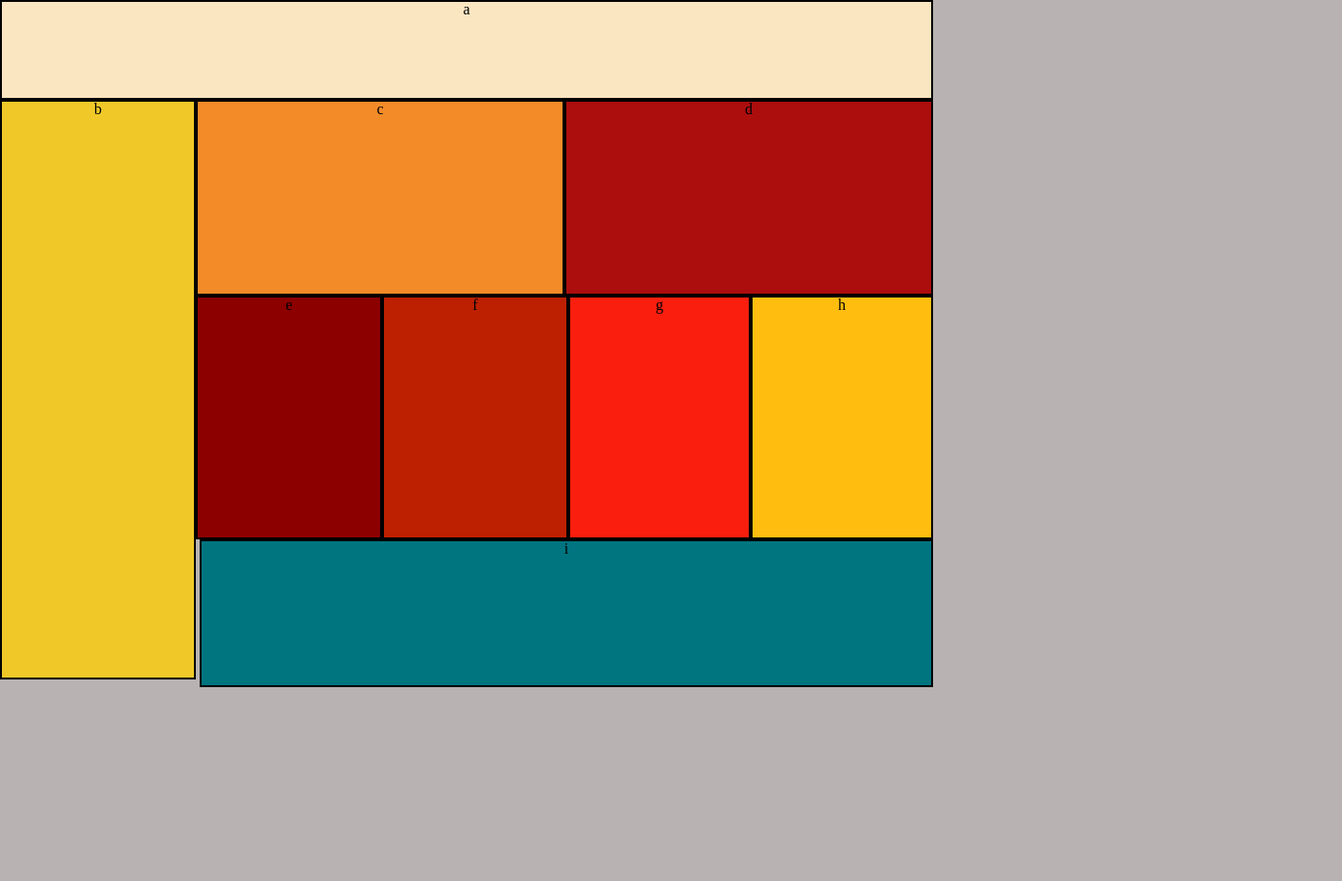
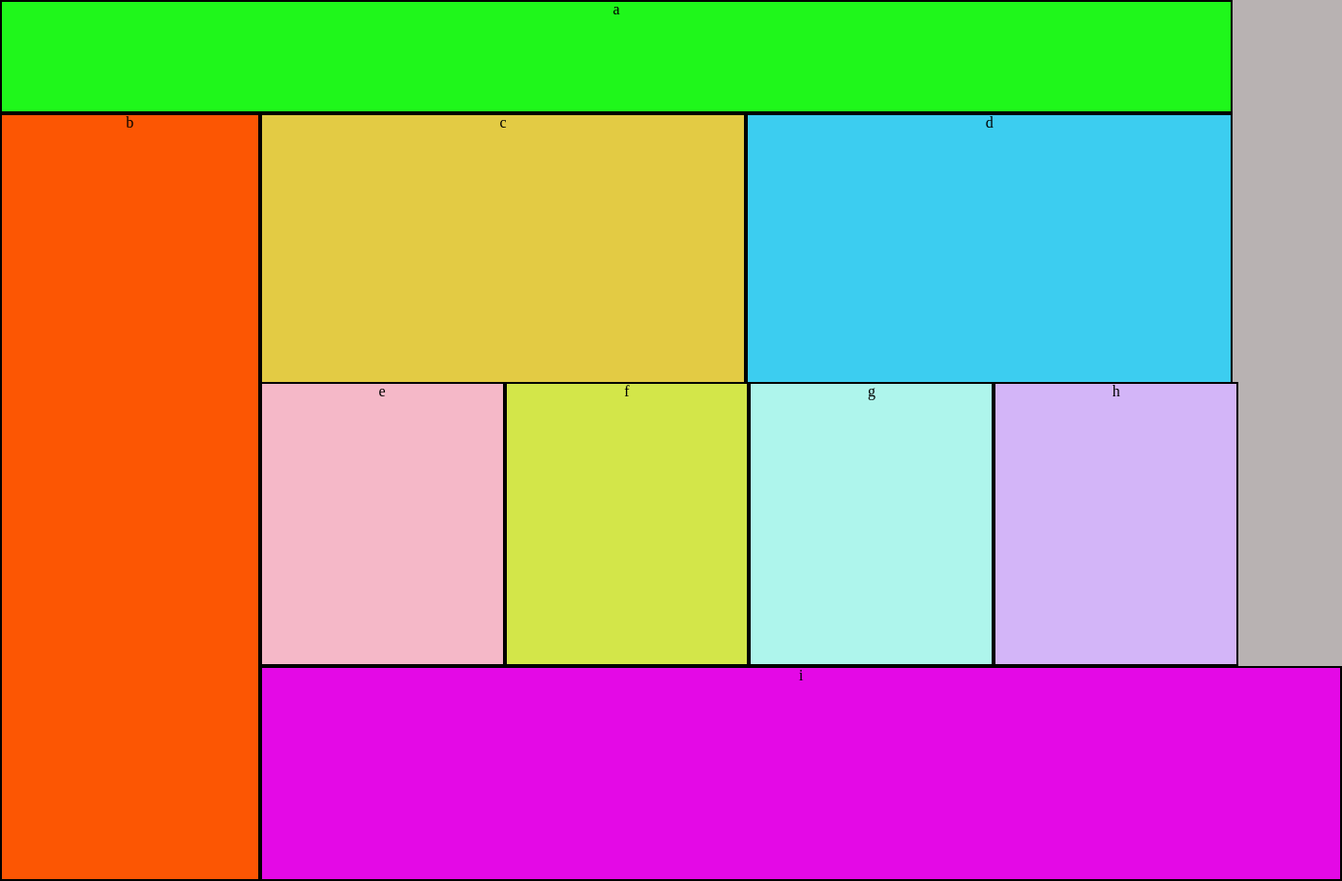
Before and after one commit to moh-ash96/lab-01, a plain HTML site: page index.html in a window 1280 px wide. Shown: the whole page at 96% size, 1398 px wide, since content can reach past the window. Before the commit the page ends 800 px from the top, so only its background shows below. Drawn offline with Linux system fonts and the light colour scheme.

Commit message:
flex and RWD

```diff
--- a/index.html
+++ b/index.html
@@ -12,33 +12,45 @@
 </head>
 
 <body>
-    <header>
     <h1>a</h1>
+
+
+    <div id="container">
             <!-- <hr> -->
 
+            <!-- <hr> -->
+
+            <div id="allButAb">
                 <nav>b</nav>
-        <!-- <hr> -->
-    </header>
-    <main>
+
+            <div id="cd-container">
 
                 <div id="c-box">c</div>
                 <!-- <hr> -->
 
                 <div id="d-box">d</div>
                 <!-- <hr> -->
+            </div>
 
             <div id="e-h-container">
+                <div id="ef-container">
                     <div id="e-box" class="inside-box">e</div>
                     <div id="f-box" class="inside-box">f</div>
-            <!-- <hr> -->
+                </div>
+
+                <div id="gh-container">
                     <div id="g-box" class="inside-box">g</div>
                     <div id="h-box" class="inside-box">h</div>
                 </div>
+                </div>
 
-    </main>
+
+
                 <!-- <hr> -->
                 <footer>i</footer>
+            </div>
 
+            </div>
         </body>
 
         </html>
--- a/styles/base.css
+++ b/styles/base.css
@@ -1,50 +1,99 @@
 html,
 body {
-  width: 488px;
+  width: 100%;
+  height: 100%;
   background-color: rgb(184, 178, 178);
   text-align: center;
 }
 @media screen and (min-width: 768px) {
   html,
   body {
-    width: 972px;
+    width: 100%;
+  }
+}
+#container{
+  display: flex;
+  flex-direction: column;
+  width: 100%;
+  height: 100%;
+}
+@media screen and (min-width: 768px) {
+  #container{
+    display: flex;
+    flex-direction: column;
+    width: 100%;
+    height: 100%;
   }
 }
 
 h1 {
-  height: 75px;
+  width: 100%;
+  height: 7.85%;
   border: solid 2px black;
   background-color: #0e00fa;
 }
 @media screen and (min-width: 768px) {
   h1 {
-    height: 100px;
+    height: 14.286%;
     background-color: #fbe6c2;
   }
 }
+@media screen and (min-width: 1024px) {
+  h1 {
+    background-color: #1ff71b;
+
+  }
+}
+
 nav {
-  height: 150px;
+  width: 100%;
+  height: 15.7%;
   border: solid 2px black;
   background-color: #0b63de;
 }
 @media screen and (min-width: 768px) {
     nav{
-        width: 200px;
-        height: 600px;
-        float: left;
+        width: 20.833%;
+        height: 100%;
+        /* float: left; */
         background-color: #f0c929;
     }
 }
+@media screen and (min-width: 1024px) {
+  nav{
+     background-color: #fc5603;
+  }
+}
+
+#allButAb{
+  height: 100%;
+  width: 100%;
+}
+
+@media screen and (min-width: 768px){
+  #allButAb{
+    display: flex;
+    flex-direction: column;
+    flex-wrap: wrap;
+  }
+}
 
 footer {
-  height: 80px;
+  width: 100%;
+  height: 8.377%;
   border: solid 2px black;
   background-color: #0dff2b;
+  margin-bottom: -9px;
 }
 @media screen and (min-width: 768px) {
     footer{
-        height: 150px;
-        width: 760px;
+        height: 27.4286%;
+        width: 87.7916%;
         background-color: #007580;
     }
 }
+@media screen and (min-width: 1024px) {
+  footer{
+     background-color: #e409e6;
+  }
+}
--- a/styles/layout.css
+++ b/styles/layout.css
@@ -1,80 +1,104 @@
+#cd-container{
+display: flex;
+width: 100%;
+height: 26%;
+flex-direction: column;
+}
+@media screen and (min-width: 768px){
+    #cd-container{
+        display: flex;
+        width: 79.166%;
+        height: 35%;
+        flex-direction: row;
+        }
+}
 #c-box{
-    height: 125px;
+    width: 100%;
+    height: 50%;
     border: solid 2px black;
     background-color: #00D8F5;
 }
-@media screen and (min-width: 768px) {
+@media screen and (min-width: 768px){
     #c-box{
-        height: 200px;
-        width: 380px;
-        float: left;
+        height: 100%;
+        width: 50%;
         background-color: #f48b29;
     }
 }
+@media screen and (min-width: 1024px){
+    #c-box{
+        background-color: #e3cb44;
+    }
+}
  #d-box{
-    height: 125px;
+    width: 100%;
+    height: 50%;
     border: solid 2px black;
     background-color: #0BDE8F;
 }
-@media screen and (min-width: 768px) {
+@media screen and (min-width: 768px){
     #d-box{
-        height: 200px;
-        width: 380px;
-        float: right;
+        height: 100%;
+        width: 50%;
         background-color: #ac0d0d;
+    }
+}
+@media screen and (min-width: 1024px){
+    #d-box{
+        background-color: #3ccdf0;
     }
 }
 
 
 #e-h-container{
-    height: 500px;
-    /* border: solid 2px black; */
+    display: flex;
+    flex-wrap: wrap;
+    width: 100%;
+    height: 52.356%;
 
 }
-@media screen and (min-width: 768px) {
+@media screen and (min-width: 768px){
     #e-h-container{
-        height: 250px;
-        width: 972px;
-        /* display: inline-block; */
+        height: 37%;
+        width: 79.66%;
+        flex-direction: row;
 
     }
 }
 
-.inside-box{
-    width: 240px;
-    height: 250px;
-    border: solid 2px black;
+#ef-container, #gh-container{
+    display: flex;
+    flex-direction: row;
+    width: 100.5%;
+    height: 50%;
 }
-@media screen and (min-width: 768px) {
-    .inside-box{
-        height: 250px;
-        width: 186px;
 
+@media screen and (min-width: 768px){
+    #ef-container, #gh-container{
+        width: 50%;
+        height: 100%;
     }
 }
+#e-box, #g-box{
+    border: solid 2px black;
+    width: 50%;
 
-#e-box, #g-box{
-    float: left;
-    border: solid 2px black;
 }
 
 
 #f-box, #h-box{
-    float: right;
     border: solid 2px black;
+    width: 50%;
 }
 
 @media screen and (min-width: 768px) {
     #e-box, #f-box{
-        float: left;
         border: solid 2px black;
-        width: 190px;
     }
 }
 
 @media screen and (min-width: 768px) {
     #h-box{
-        /* float: right; */
         border: solid 2px black;
         margin-right: 0px;
 
@@ -90,6 +114,11 @@
         background-color: #8c0000;
     }
 }
+@media screen and (min-width: 1024px){
+    #e-box{
+        background-color: #f5b8c8;
+    }
+}
 
 #f-box{
     background-color: #0ca168;
@@ -100,12 +129,22 @@
         background-color: #bd2000;
     }
 }
+@media screen and (min-width: 1024px){
+    #f-box{
+        background-color: #d3e649;
+    }
+}
 #g-box{
     background-color: #FFF800;
 }
 @media screen and (min-width: 768px){
     #g-box{
         background-color: #fa1e0e;
+    }
+}
+@media screen and (min-width: 1024px){
+    #g-box{
+        background-color: #aef5ec;
     }
 }
 #h-box{
@@ -116,9 +155,8 @@
         background-color: #ffbe0f;
     }
 }
-
-@media screen and (min-width: 768px) {
-    footer{
-        float: right;
+@media screen and (min-width: 1024px){
+    #h-box{
+        background-color: #d3b5f8;
     }
 }
```
Lines whose indentation alone changed are shown as unchanged.
